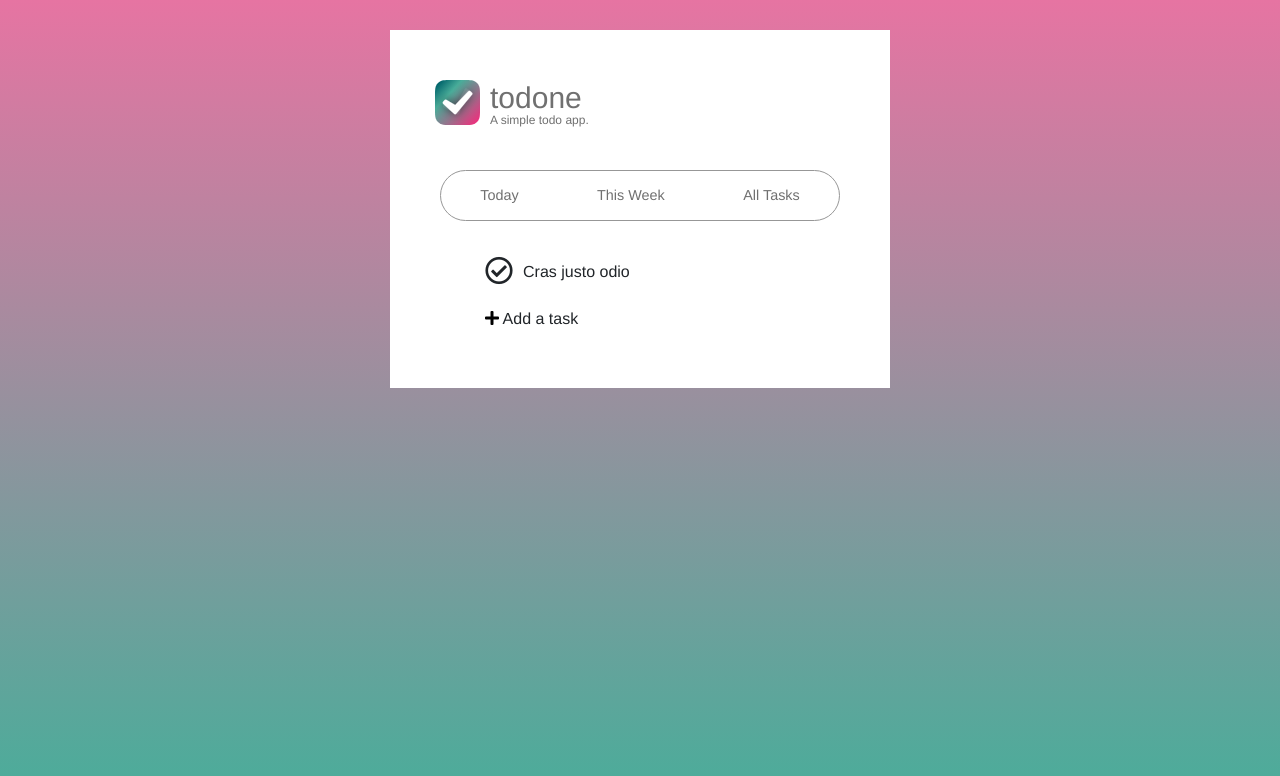
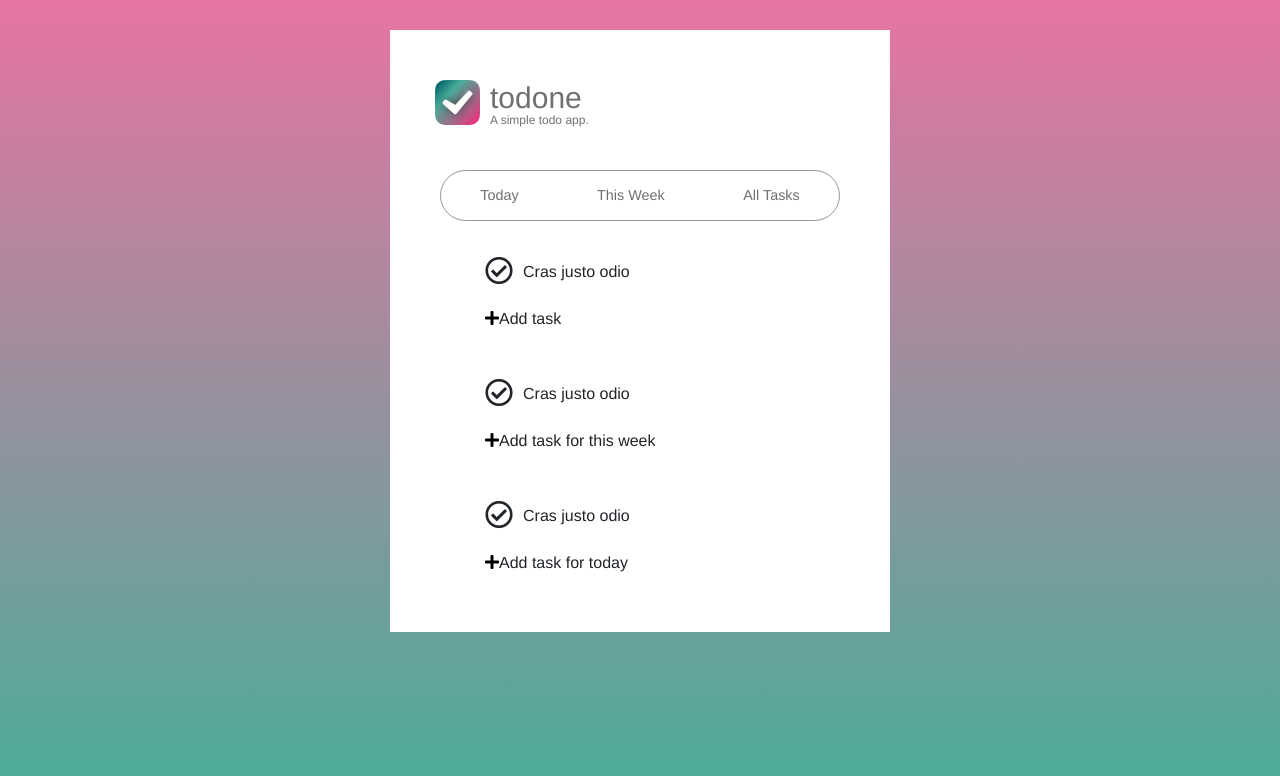
Before and after one commit to morrowdavidson/todone, a React (Create React App) app: page / in a window 1280 px wide. Shown: the top 776 px of the page. Built offline with nearby package versions, Linux system fonts and the light colour scheme.

Commit message:
Add lists skeleton

```diff
--- a/src/App.js
+++ b/src/App.js
@@ -31,6 +31,36 @@ class App extends Component {
   }
   render() {
 
+    let lists = null;
+    let todayList = <TodoList id='todayList' buttonLabel='Add task for today'/>;
+    let weekList = <TodoList id='weekList' buttonLabel='Add task for this week'/>;
+    let allList = <TodoList id='allList' buttonLabel='Add task'/>
+
+
+    if (this.state.activeDisplay === "today") {
+      lists = (
+        <div>
+          {todayList}
+        </div>
+
+      )
+    } else if (this.state.activeDisplay === "week"){
+      lists = (
+        <div>
+          {weekList}
+          {todayList}
+        </div>
+      )
+    } else {
+      lists = (
+        <div>
+          {allList}
+          {weekList}
+          {todayList}
+        </div>
+      )
+    }
+
     return (
 
       <div id="page">
@@ -41,7 +71,7 @@ class App extends Component {
             switchDisplayHandler = {this.switchDisplayHandler}
             activeDisplay = {this.state.activeDisplay}
           />
-          <TodoList />
+          {lists}
         </div>
       </div>
     );
--- a/src/Nav/Nav.js
+++ b/src/Nav/Nav.js
@@ -18,7 +18,6 @@ const nav = (props) => {
       </ul>
     </nav>
   )
-
 };
 
 export default nav;
--- a/src/TodoList/TodoList.js
+++ b/src/TodoList/TodoList.js
@@ -5,10 +5,10 @@ import TodoItem from './TodoItem';
 
 const todoList = (props) => {
     return (
-        <ul className="list-group" id="all-tasks-list">
+        <ul className="list-group" id={props.id + "list"}>
             <TodoItem />
-            <li id="all-tasks-list-input" className="list-group-item add-task-input d-none"><button className="fas fa-plus"></button><input type="text" /></li>
-            <li id="all-tasks-list-button" className="list-group-item add-task-button"><button className="fas fa-plus"></button> Add a task</li>
+            <li id={props.id + "ListInput"} className="list-group-item add-task-input d-none"><button className="fas fa-plus"></button><input type="text" /></li>
+            <li id={props.id + "ListButton"} className="list-group-item add-task-button"><button className="fas fa-plus"></button>{props.buttonLabel}</li>
         </ul>
     )
 
```
Lines whose indentation alone changed are shown as unchanged.
